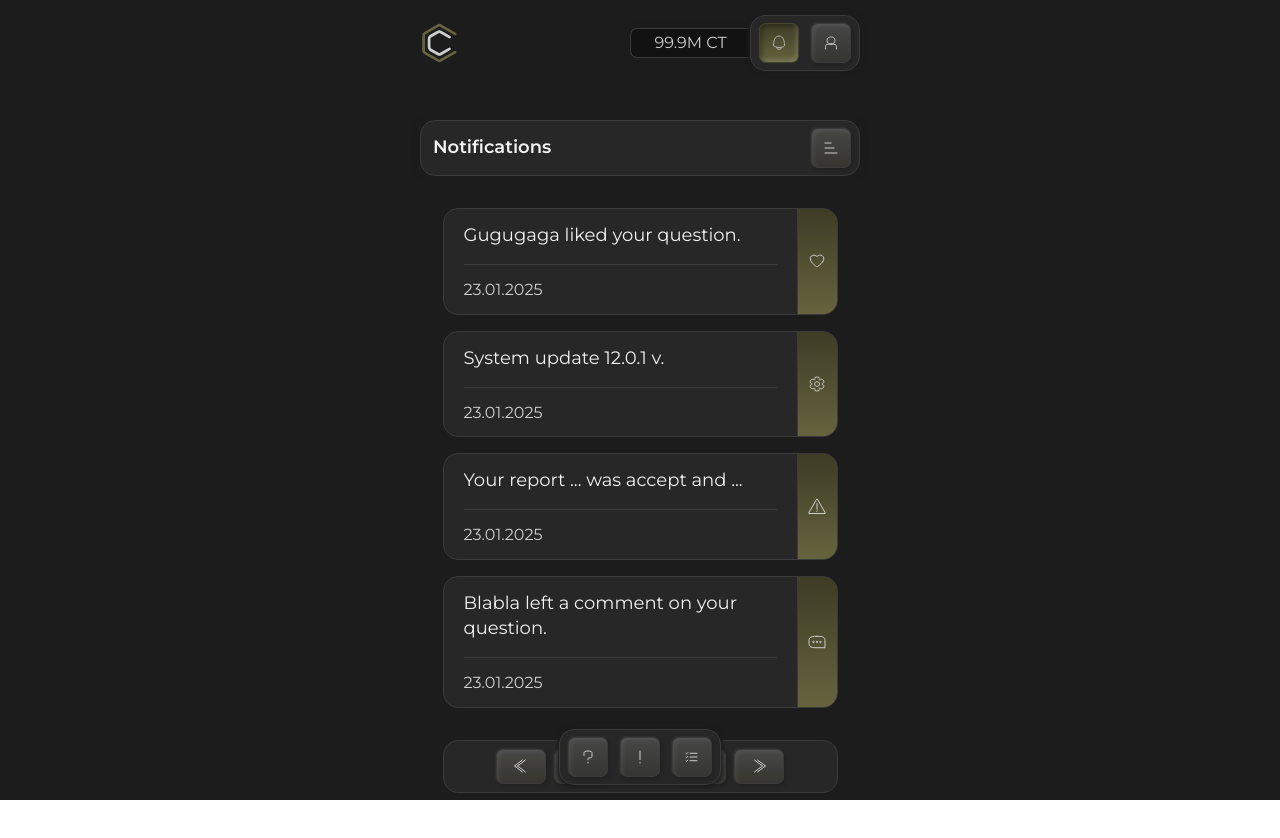
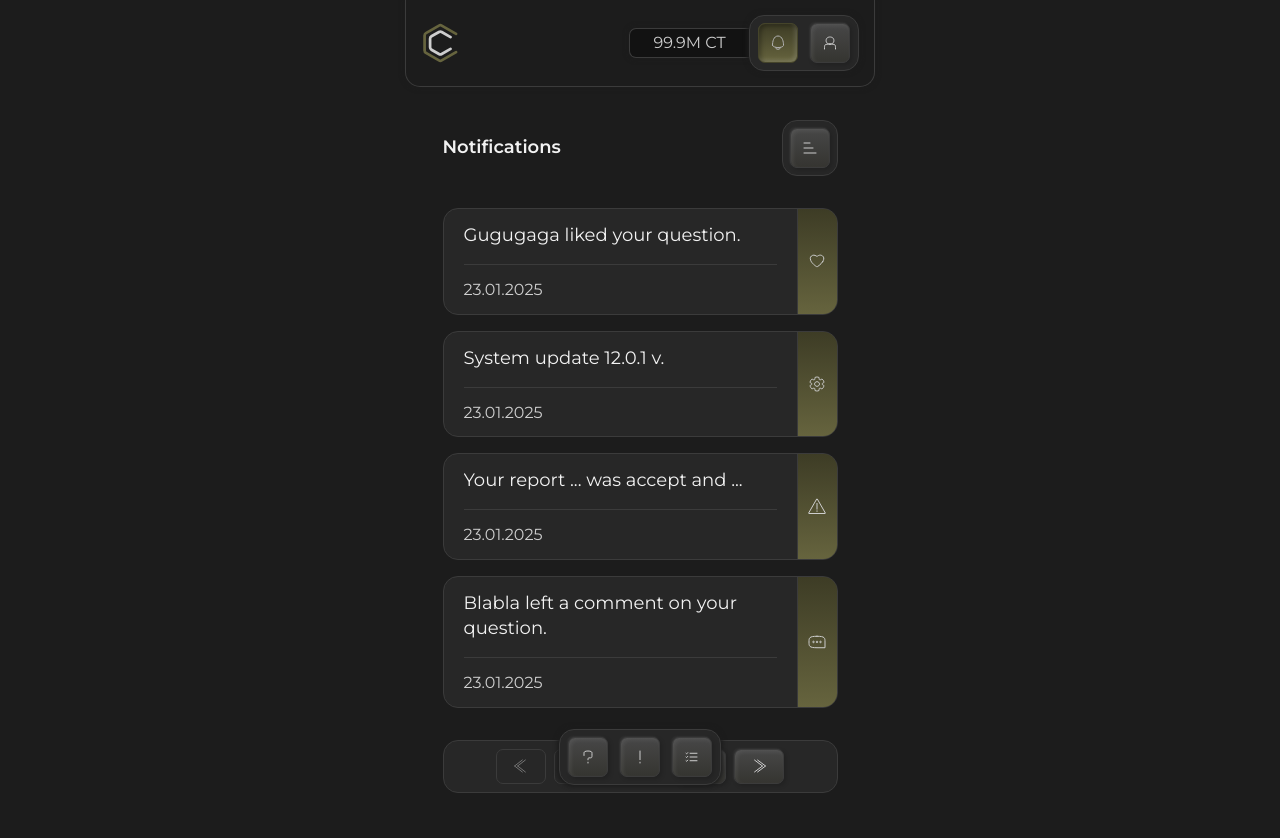
Before and after one commit to zamao9/consensusChain, a React (Vite) app: page / in a window 1280 px wide. Both pictures are taken after a click on the button 779 px from the left and 43 px from the top of the page. Shown: the top 838 px of the page. Before the commit the page ends 800 px from the top, so only its background shows below. Built offline with nearby package versions, Linux system fonts and the light colour scheme.

Commit message:
test 0.0.17(2) — some fixes

```diff
--- a/src/components/header/header.sass
+++ b/src/components/header/header.sass
@@ -2,7 +2,7 @@
 
 .header
 	position: fixed
-	z-index: 1
+	z-index: 2
 	top: 0
 	left: 50%
 	transform: translateX(-50%)
@@ -12,6 +12,11 @@
 	width: 100%
 	max-width: 470px
 	padding: 15px
+	background-color: index.$c-bg-main
+	@include index.border15
+	border-top: 0
+	border-radius: 0 0 15px 15px
+	box-shadow: 0 0 4px 2px index.$c-bg-main
 
 	/* Лого */
 	&__logo
--- a/src/components/notificationsPage/NotificationsPage.jsx
+++ b/src/components/notificationsPage/NotificationsPage.jsx
@@ -12,8 +12,12 @@ import {
 } from '../../constants/SvgIcons';
 import './notificationsPage.sass';
 import { AnimatePresence, motion } from 'framer-motion';
+import { selectCurrentPage } from '../../feature/questions/questionsSelector';
+import { useAppSelector } from '../../hooks/store';
 
 const NotificationsPage = ({ setPopup, setPopupSvg, setPopupText, setPopupSource }) => {
+	const currentPage = useAppSelector(selectCurrentPage);
+
 	// Стриктура списка уведомлений
 	const notificationsData = [
 		{
@@ -113,8 +117,7 @@ const NotificationsPage = ({ setPopup, setPopupSvg, setPopupText, setPopupSource
 	return (
 		<div className='notifications-page'>
 			{/* Обертка Заголовка, Кнопки фильтрации */}
-			<div className='notifications-page__header'>
-				<div className='notifications-page__header-wrapper'>
+			<div className='notifications-page__header  mb--32'>
 				{/* Заголовок */}
 				<h2 className='title lh--140 notifications-page__title'>Notifications</h2>
 
@@ -129,6 +132,8 @@ const NotificationsPage = ({ setPopup, setPopupSvg, setPopupText, setPopupSource
 						<FilterIcon />
 					</button>
 				</div>
+			</div>
+
 			{/* Список элементов Фильтрации */}
 			{curItem === true && (
 				<AnimatePresence>
@@ -149,8 +154,6 @@ const NotificationsPage = ({ setPopup, setPopupSvg, setPopupText, setPopupSource
 					</motion.ul>
 				</AnimatePresence>
 			)}
-				</div>
-			</div>
 
 			{/* Список уведомлений */}
 			<ul className='mb--32 notifications-page__list'>
@@ -197,10 +200,16 @@ const NotificationsPage = ({ setPopup, setPopupSvg, setPopupText, setPopupSource
 
 			{/* Пагинация */}
 			<div className='pagination'>
-				<button className={`pagination__button`} onClick={() => console.log('first')}>
+				<button
+					className={`pagination__button ${currentPage === 1 ? 'disabled' : ''}`}
+					onClick={() => console.log('first')}
+				>
 					<DblArrowLeftIcon />
 				</button>
-				<button className={`pagination__button`} onClick={() => console.log('prev')}>
+				<button
+					className={`pagination__button ${currentPage === 1 ? 'disabled' : ''}`}
+					onClick={() => console.log('prev')}
+				>
 					<ArrowLeftIcon />
 				</button>
 
--- a/src/components/notificationsPage/notificationsPage.sass
+++ b/src/components/notificationsPage/notificationsPage.sass
@@ -6,25 +6,10 @@
 
 	/* Обертка Заголовка, Кнопки фильтрации */
 	&__header
-		position: fixed
-		top: 120px
-		left: 50%
-		z-index: 1
-		transform: translateX(-50%)
-		width: 100%
-		max-width: 470px
-		padding: 0 15px
-
-	&__header-wrapper
 		display: flex
 		align-items: center
 		justify-content: space-between
 		width: 100%
-		padding: 8px 8px 8px 12px
-		height: 56px
-		background-color: index.$c-bg-900
-		@include index.border15
-		box-shadow: 0 0 4px 4px index.$c-bg-main
 
 	/* Заголовок */
 	&__title
@@ -43,6 +28,10 @@
 		display: flex
 		align-items: center
 		justify-content: center
+		@include index.border15
+		background-color: index.$c-bg-900
+		width: 56px
+		height: 56px
 
 	&__button
 		width: 40px !important
@@ -53,7 +42,6 @@
 		position: relative
 		display: grid
 		gap: 16px
-		margin-top: 88px
 		& li
 			width: 100%
 
@@ -117,7 +105,7 @@
 	.notifications-filter
 		position: absolute
 		z-index: 1
-		top: calc(100% + 22px)
+		top: 78px
 		right: 15px
 		display: grid
 		gap: 16px
--- a/src/components/popupBackground/PopupBackground.jsx
+++ b/src/components/popupBackground/PopupBackground.jsx
@@ -37,9 +37,14 @@ const PopupBackground = ({
 				transition={{ duration: 0.2 }} // Время анимации
 			>
 				{/* Блок Popup */}
+				<div className='popup-background__frame'>
 					<div className='popup-background__wrapper'>
 						{/* Кнопка закрытия Popup */}
-					<button type='button' className='popup-background__close' onClick={() => setPopup(false)}>
+						<button
+							type='button'
+							className='popup-background__close'
+							onClick={() => setPopup(false)}
+						>
 							<CloseIcon />
 						</button>
 						{/* Иконка и Текст если popup success */}
@@ -112,6 +117,7 @@ const PopupBackground = ({
 							<ReportPopup setPopup={setPopup} setPopupSource={setPopupSource} />
 						)}
 					</div>
+				</div>
 			</motion.div>
 		</AnimatePresence>
 	);
--- a/src/components/popupBackground/popupBackground.sass
+++ b/src/components/popupBackground/popupBackground.sass
@@ -14,12 +14,16 @@
 	-webkit-backdrop-filter: blur(10px)
 
 	/* Обертка контента */
+	&__frame
+		width: 100%
+		max-width: 425px
+		padding: 0 15px
+
 	&__wrapper
 		position: relative
 		display: flex
 		flex-direction: column
 		align-items: center
-		max-width: 395px
 		width: 100%
 		margin: 0 auto
 		@include index.border15
--- a/src/components/profilePage/ProfilePage.jsx
+++ b/src/components/profilePage/ProfilePage.jsx
@@ -94,8 +94,7 @@ const ProfilePage = ({ tab, setTab, setPage, setItem }) => {
 	return (
 		<div className='profile-page'>
 			{/* Табы */}
-			<div className='tabs'>
-				<ul className='tabs__list'>
+			<ul className='tabs mb--32'>
 				<li>
 					<button
 						className={`button tabs__item ${tab === 'first' ? 'active' : ''}`}
@@ -113,7 +112,6 @@ const ProfilePage = ({ tab, setTab, setPage, setItem }) => {
 					</button>
 				</li>
 			</ul>
-			</div>
 
 			{/* Если Таб Account отображать */}
 			{tab === 'first' && (
--- a/src/components/profilePage/profilePage.sass
+++ b/src/components/profilePage/profilePage.sass
@@ -14,7 +14,6 @@
 		align-items: flex-start
 		flex-direction: column
 		gap: 10px
-		margin-top: 85px
 
 		/* Никнейм */
 		&__name
@@ -91,7 +90,6 @@
 	.achievements
 		display: grid
 		gap: 16px
-		margin-top: 85px
 
 		/* Элемент списка Ачивок */
 		&__item
--- a/src/components/questionsPage/QuestionsPage.jsx
+++ b/src/components/questionsPage/QuestionsPage.jsx
@@ -67,8 +67,7 @@ const QuestionsPage = ({
 			) : (
 				// Если загрузка завершена (`isLoading` стало false), показываем загруженные данные.
 				<>
-					<div className='tabs'>
-						<ul className='tabs__list'>
+					<ul className='tabs mb--32'>
 						<li>
 							<button
 								className={`button tabs__item ${tab === 'first' ? 'active' : ''}`}
@@ -94,7 +93,6 @@ const QuestionsPage = ({
 							</button>
 						</li>
 					</ul>
-					</div>
 
 					{/* Список вопросов */}
 					<ul className=' mb--32 questions-page__list'>
--- a/src/components/questionsPage/questionsPage.sass
+++ b/src/components/questionsPage/questionsPage.sass
@@ -9,7 +9,6 @@
 	&__list
 		display: grid
 		gap: 16px
-		margin-top: 85px
 
 	/* Элемент вопросов */
 	&__item
--- a/src/components/repliesSentPage/RepliesSentPage.jsx
+++ b/src/components/repliesSentPage/RepliesSentPage.jsx
@@ -8,8 +8,12 @@ import {
 	LikeIcon,
 } from '../../constants/SvgIcons';
 import './repliesSentPage.sass';
+import { useAppSelector } from '../../hooks/store';
+import { selectCurrentPage } from '../../feature/questions/questionsSelector';
 
 const RepliesSentPage = () => {
+	const currentPage = useAppSelector(selectCurrentPage);
+
 	// структура отправленных ответов
 	const RepliesSentData = [
 		{
@@ -79,10 +83,16 @@ const RepliesSentPage = () => {
 
 			{/* Пагинация */}
 			<div className='pagination'>
-				<button className={`pagination__button`} onClick={() => console.log('first')}>
+				<button
+					className={`pagination__button ${currentPage === 1 ? 'disabled' : ''}`}
+					onClick={() => console.log('first')}
+				>
 					<DblArrowLeftIcon />
 				</button>
-				<button className={`pagination__button`} onClick={() => console.log('prev')}>
+				<button
+					className={`pagination__button ${currentPage === 1 ? 'disabled' : ''}`}
+					onClick={() => console.log('prev')}
+				>
 					<ArrowLeftIcon />
 				</button>
 
--- a/src/index.sass
+++ b/src/index.sass
@@ -86,9 +86,9 @@ body
 	color: $c-text
 	user-select: none
 	word-break: break-word
+	background-color: $c-bg-main
 
 .section
-	background-color: $c-bg-main
 	padding: 120px 0 0
 	min-height: 100vh
 
@@ -96,7 +96,7 @@ body
 	position: relative
 	width: 100%
 	max-width: 500px
-	height: calc(100vh - 120px)
+	height: 100%
 	margin-top: 0
 	margin-right: auto
 	margin-bottom: 0
@@ -105,7 +105,8 @@ body
 	padding-right: 15px
 	padding-bottom: 0
 	padding-left: 15px
-	overflow-y: scroll
+	&::-webkit-scrollbar
+		width: 0
 
 .title
 	font-size: 18px
@@ -131,16 +132,6 @@ body
 	user-select: none
 	&.active
 		@include button-active
-	&.disabled
-		pointer-events: none
-		background: none
-		box-shadow: none
-		color: $c-text-disabled
-		svg
-			stroke: $c-text-disabled
-		&:focus
-			box-shadow: none !important
-			color: $c-text-disabled !important
 	@media (any-hover:hover)
 		&:hover
 			@include button-hover
@@ -171,23 +162,13 @@ body
 
 /* Табы */
 .tabs
-	position: fixed
-	top: 120px
-	left: 50%
-	transform: translateX(-50%)
-	z-index: 1
+	display: flex
+	gap: 8px
 	width: 100%
-	max-width: 470px
-	padding: 0 15px
-	&__list
-		z-index: 1
-		display: flex
-		gap: 8px
-		width: 100%
-		padding: 8px
-		@include border15
-		background-color: $c-bg-900
-		box-shadow: 0 0 4px 4px $c-bg-main
+	padding: 8px
+	@include border15
+	background-color: $c-bg-900
+	box-shadow: 0 0 4px 2px $c-bg-main
 	& li
 		width: 100%
 	&__item
@@ -242,6 +223,16 @@ svg
 
 button
 	cursor: pointer
+	&.disabled
+		pointer-events: none
+		background: none
+		box-shadow: none
+		color: $c-text-disabled
+		svg
+			stroke: $c-text-disabled
+		&:focus
+			box-shadow: none !important
+			color: $c-text-disabled !important
 
 button:focus-visible
 	outline: 1px solid $c-stroke
```
Lines whose indentation alone changed are shown as unchanged.
